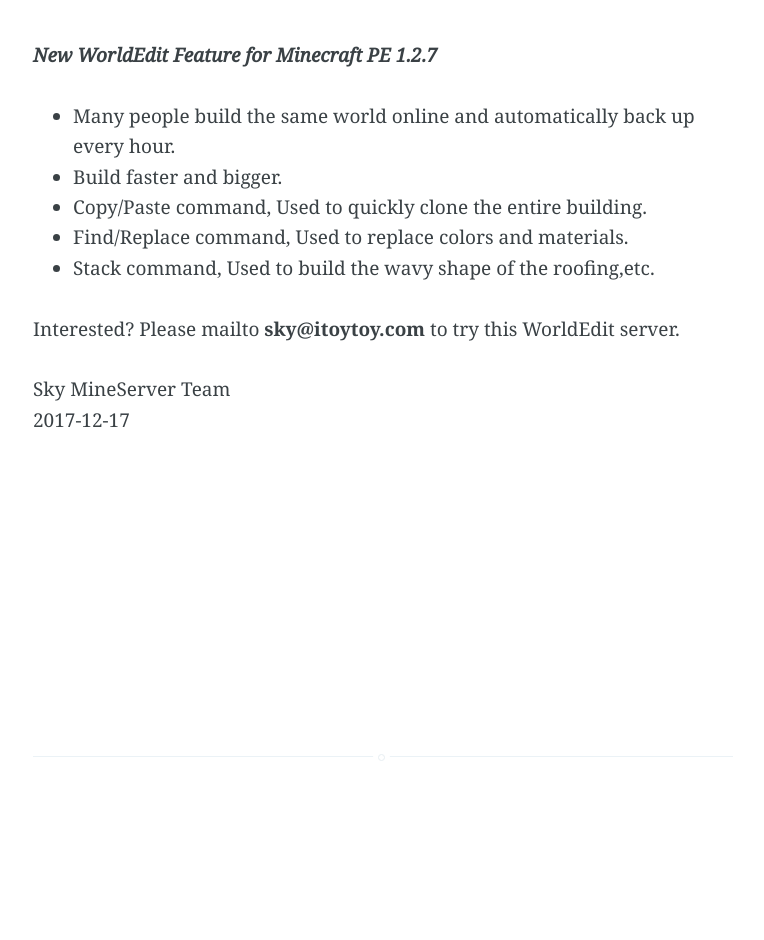
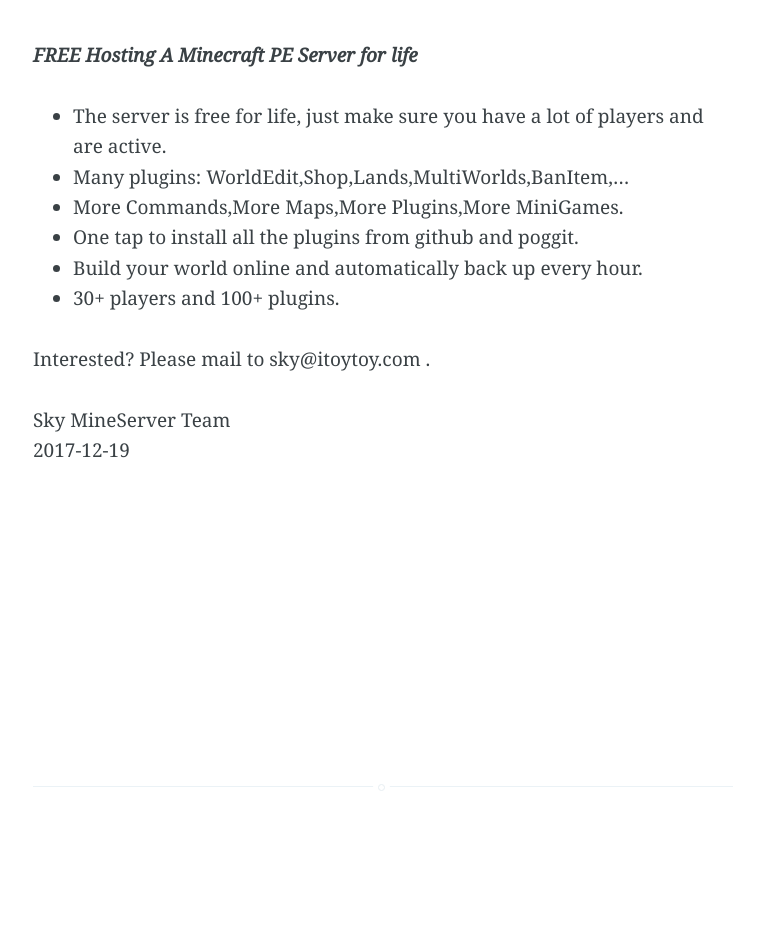
Before and after one commit to Minecraft-PE-Servers/Minecraft-PE-Servers.github.io, a Jekyll site: the page built from _posts/2016-06-10-mineserver-feedback.md, in a window 1280 px wide. Shown: the whole page, without its empty margins (257-1021 px from the left). Built offline with Jekyll 4.4.1, drawn with Linux system fonts in a browser that asks for light colours.

Commit message:
Update 2016-06-10-mineserver-feedback.md

```diff
--- a/_posts/2016-06-10-mineserver-feedback.md
+++ b/_posts/2016-06-10-mineserver-feedback.md
@@ -6,16 +6,17 @@
 feedback: true
 question: false
 ---
-***New WorldEdit Feature for Minecraft PE 1.2.7***
 
-- Many people build the same world online and automatically back up every hour.
-- Build faster and bigger.
-- Copy/Paste command, Used to quickly clone the entire building.
-- Find/Replace command, Used to replace colors and materials.
-- Stack command, Used to build the wavy shape of the roofing,etc.
+***FREE Hosting A Minecraft PE Server for life***
+- The server is free for life, just make sure you have a lot of players and are active.
+- Many plugins: WorldEdit,Shop,Lands,MultiWorlds,BanItem,...
+- More Commands,More Maps,More Plugins,More MiniGames.
+- One tap to install all the plugins from github and poggit.
+- Build your world online and automatically back up every hour.
+- 30+ players and 100+ plugins.
 
-Interested? Please mailto **sky@itoytoy.com** to try this WorldEdit server.
+Interested? Please mail to sky@itoytoy.com .
 
 Sky
 MineServer Team
-2017-12-17
+2017-12-19
```
